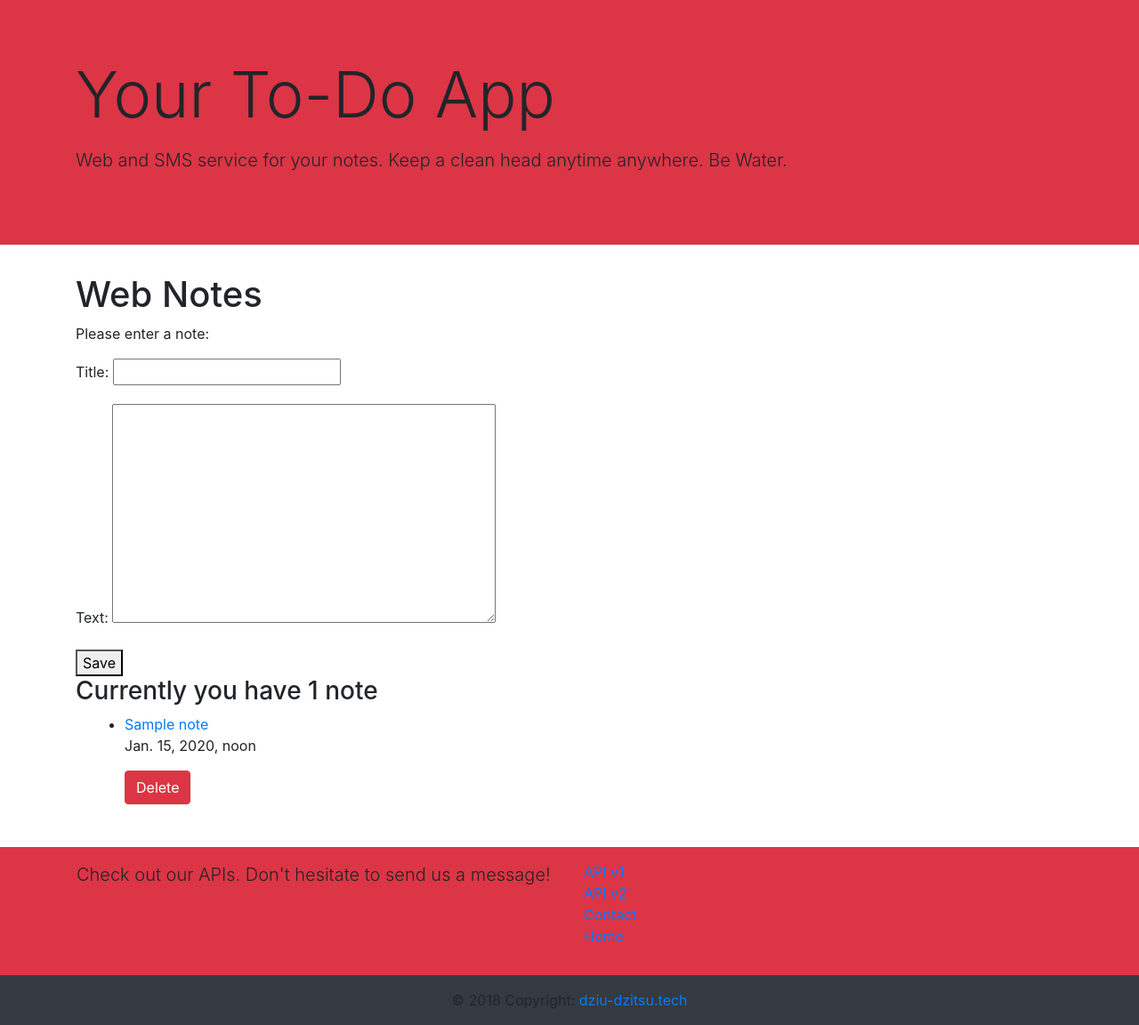
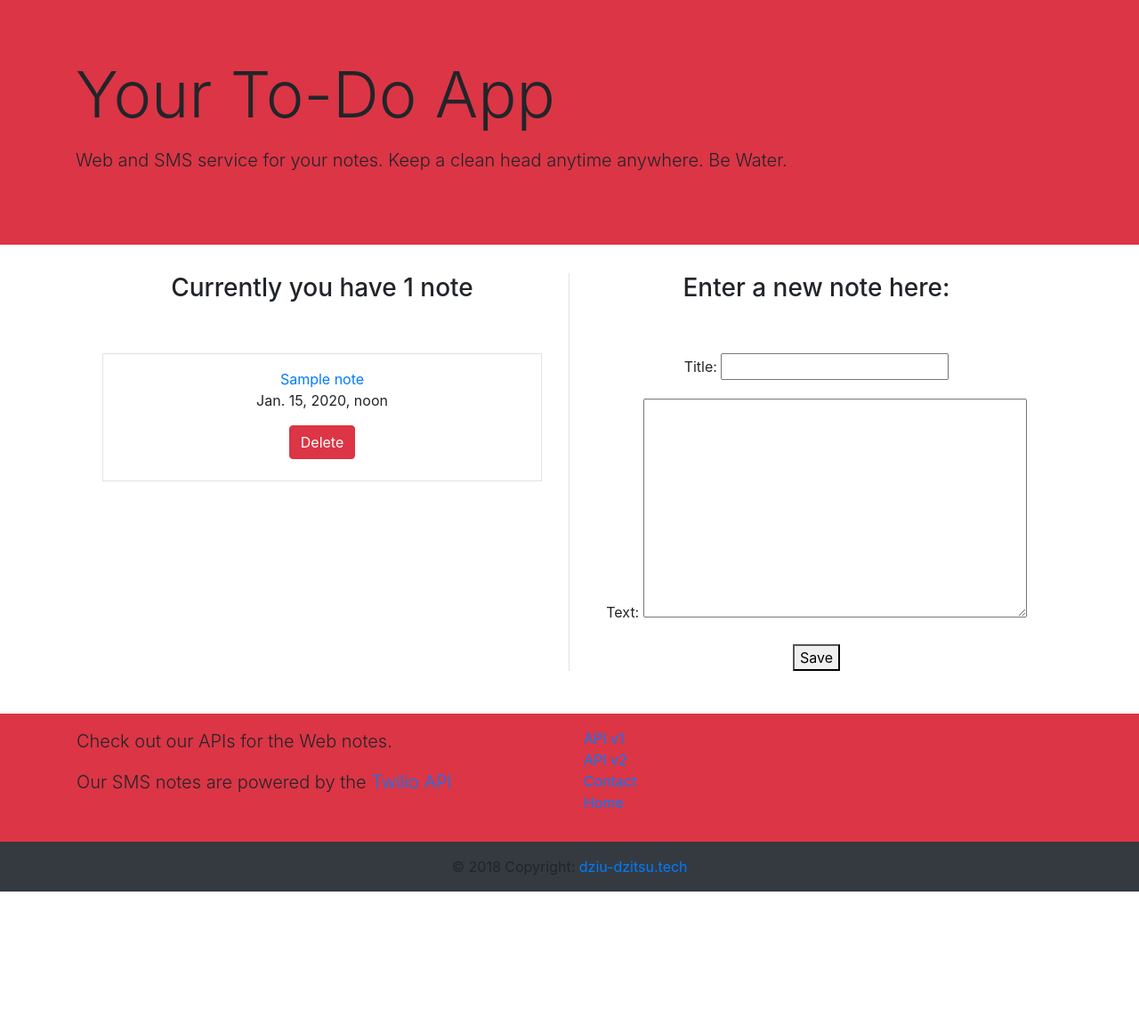
Before and after one commit to Dziugas/todo-api-sms, a Django app: page /notes/ in a window 1280 px wide. Shown: the part 57-1209 px from the top of the page at 89% size. After the commit the page ends 1059 px from the top, so only its background shows below. Run offline with Django 3.2, Linux system fonts and the light colour scheme; tables that the repository leaves empty hold one stand-in row (values such as "Sample post"); some libraries are stand-ins or nearby versions.

Commit message:
Bootstrapping

```diff
--- a/notes/templates/notes/detail.html
+++ b/notes/templates/notes/detail.html
@@ -2,7 +2,6 @@
 {% block content %}
 <div class="container-fluid">
     <div class="lead">
-        <br>
         <h3>{{note.title}}</h3>
         <br>
         <p><strong>Text</strong>: {{note.text}}</p>
@@ -25,6 +24,7 @@
             </form>
         </div>
     </div>
+    <p><a href="/notes/">Back to Notes</a></p>
 </div>
 
 
--- a/notes/templates/notes/index.html
+++ b/notes/templates/notes/index.html
@@ -1,31 +1,48 @@
 {% extends 'base_layout.html' %}
 {% block content %}
+<div class="container-fluid">
+    <div class="row">
+<!--List existing notes-->
 
-<h1>Web Notes</h1>
+    <div class="col-6 border-right text-center">
+        {% if number == 1 %}
+        <h3>Currently you have {{number}} note </h3>
+        {% else %}
+        <h3>Currently you have {{number}} notes </h3>
+        {% endif %}
+        <br>
+        <br>
 
-<p>Please enter a note:</p>
-<form method="post" enctype="multipart/form-data">
-    {% csrf_token %}
-    {{ form.as_p }}
-    <button type="submit">Save</button>
-</form>
+        <div class="container">
+            <ul class="list-unstyled">
+                {% for note in all_notes %}
+                <div class="border p-3">
+                    <li><a href="{% url 'notes:detail' note.id %}">{{note.title}}</a></li>
+                    <p>{{note.date}}</p>
+                    <form class="m-2" action="{{note.id}}/delete" method="post">
+                        {% csrf_token %}
+                        <button class="btn btn-danger" type="submit">Delete</button>
+                    </form>
+                </div>
+                <br>
+                {% endfor %}
+            </ul>
+        </div>
+    </div>
+<!-- A box to enter new motes -->
+    <div class="col-6 text-center">
+        <h3>Enter a new note here:</h3>
+        <br>
+        <br>
+        <form method="post" enctype="multipart/form-data">
+            {% csrf_token %}
+            {{ form.as_p }}
+            <button type="submit">Save</button>
+        </form>
+    </div>
+</div>
+</div>
 
-{% if number == 1 %}
-    <h3>Currently you have {{number}} note </h3>
-{% else %}
-    <h3>Currently you have {{number}} notes </h3>
-{% endif %}
 
-<div class="container">
-    <ul>
-        {% for note in all_notes %}
-        <li><a href="{% url 'notes:detail' note.id %}">{{note.title}}</a></li>
-        <p>{{note.date}}</p>
-        <form action="note/{{note.id}}/delete" method="post">
-            {% csrf_token %}
-            <button class="btn btn-danger" type="submit">Delete</button>
-        </form>
-        {% endfor %}
-    </ul>
-</div>
+
 {% endblock %}
--- a/sms/templates/sms/detail.html
+++ b/sms/templates/sms/detail.html
@@ -2,9 +2,8 @@
 {% block content %}
 <div class="container-fluid">
     <div class="lead">
-        <br>
         <h3>
-            Message ID: {{message.sid}}
+            {{message.sid}}
         </h3>
         <br>
         <p>
@@ -21,5 +20,7 @@
         <input type="hidden" name="message_sid" value="{{ message.sid }}">
         <button class="btn btn-danger" type="submit">Delete</button>
     </form>
+
+    <p><a href="/sms/">Back to SMS</a></p>
 </div>
 {% endblock %}
--- a/templates/base_layout.html
+++ b/templates/base_layout.html
@@ -63,7 +63,9 @@
             <div class="row">
             <!--First column-->
             <div class="col-md-6 p-3">
-                <p class="lead">Check out our APIs. Don't hesitate to send us a message!</p>
+                <p class="lead">Check out our APIs for the Web notes.</p>
+                <p class="lead">Our SMS notes are powered by the <a href="https://www.twilio.com/">Twilio API</a></p>
+
             </div>
 
             <!--/.First column-->
@@ -81,11 +83,11 @@
                         <a href="#!">Contact</a>
                     </li>
                     <li>
-                        <a href="#">Home</a>
+                        <a href="#!">Home</a>
                     </li>
                 </ul>
             </div>
-            <!--/.Second column-->
+                <!--/.Second column-->
         </div>
         </div>
 
```
Also changed, not shown: notes/templates/notes/edit.html (+11 -7 lines), sms/templates/sms/index.html (+3 -7 lines).
